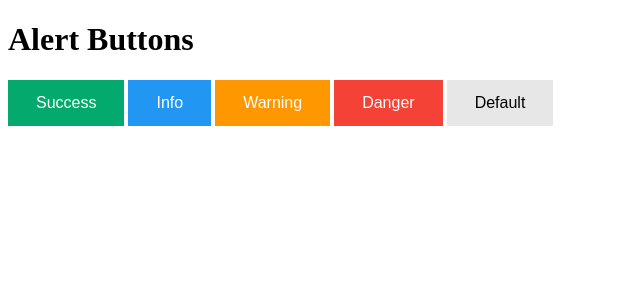
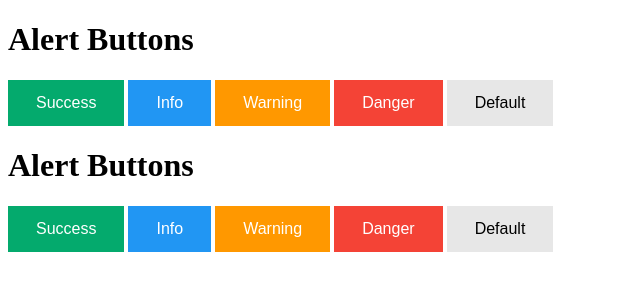
Before and after one commit to DurgaDemo/GeekyShows, a plain HTML site: page index.html in a window 1280 px wide. Shown: the whole page, without its empty margins (0-640 px from the left). Drawn offline with Linux system fonts and the light colour scheme.

Commit message:
Update index.html
new buttons added

```diff
--- a/index.html
+++ b/index.html
@@ -18,5 +18,16 @@
 <button class="btn default">Default</button>
 
 
+
+
+<h1>Alert Buttons</h1>
+
+<button class="btn success">Success</button>
+<button class="btn info">Info</button>
+<button class="btn warning">Warning</button>
+<button class="btn danger">Danger</button>
+<button class="btn default">Default</button>
+
+
 </body>
 </html>
```
